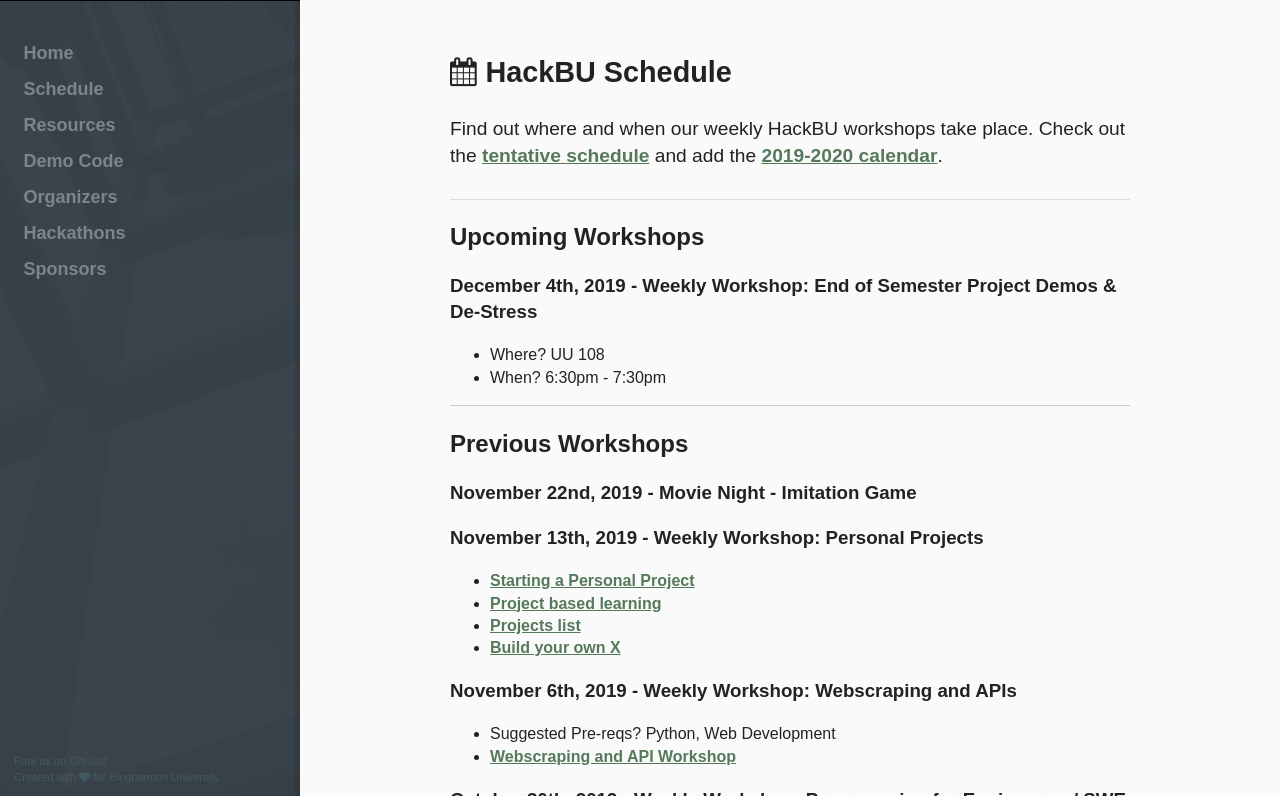
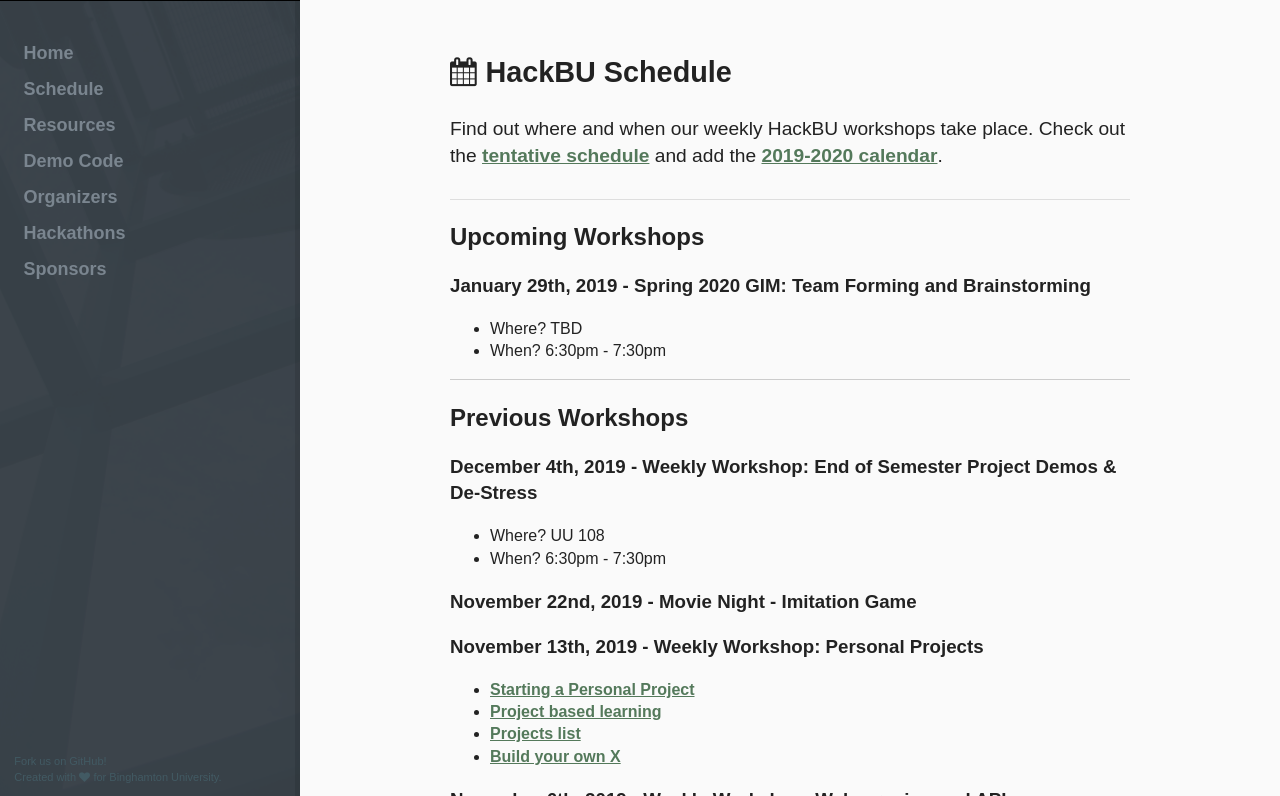
Before and after one commit to hackbinghamton/hackbinghamton.github.io, a Jekyll site: the page built from schedule/index.html, in a window 1280 px wide and 900 px high, cut to the strip 104-900 px from the top of the window. Built offline with Jekyll 4.4.1, drawn with Linux system fonts in a browser that asks for light colours.

Commit message:
Finish up spring semester

```diff
--- a/schedule/index.html
+++ b/schedule/index.html
@@ -9,7 +9,18 @@
 	<p>Find out where and when our weekly HackBU workshops take place. Check out the <a href="https://docs.google.com/spreadsheets/d/171UMVQsbL7_Dmp_Nngxn7VcYaq_Nuerf2sjMHddhqGg/edit?usp=sharing">tentative schedule</a> and add the <a href="https://calendar.google.com/calendar/r?cid=YmluZ2hhbXRvbi5lZHVfa3VpZzFnbXNibXU5czZhbGY0aDEzaDhuNm9AZ3JvdXAuY2FsZW5kYXIuZ29vZ2xlLmNvbQ">2019-2020 calendar</a>. </p>
 </div>
 <h2> Upcoming Workshops </h2>
-
+    <h3> January 29th, 2019 - Spring 2020 GIM: Team Forming and Brainstorming </h3>
+    <ul>
+      <li>
+        Where? TBD
+      </li>
+      <li>
+        When? 6:30pm - 7:30pm
+      </li>
+    </ul>
+    <hr>
+<h2> Previous Workshops </h2>
+<div class="article">
   <h3> December 4th, 2019 - Weekly Workshop: End of Semester Project Demos & De-Stress </h3>
   <ul>
     <li>
@@ -19,9 +30,6 @@
       When? 6:30pm - 7:30pm
     </li>
   </ul>
-    <hr>
-<h2> Previous Workshops </h2>
-<div class="article">
   <h3> November 22nd, 2019 - Movie Night - Imitation Game </h3>
   <h3> November 13th, 2019 - Weekly Workshop: Personal Projects </h3>
   <ul>
```
Lines whose indentation alone changed are shown as unchanged.
